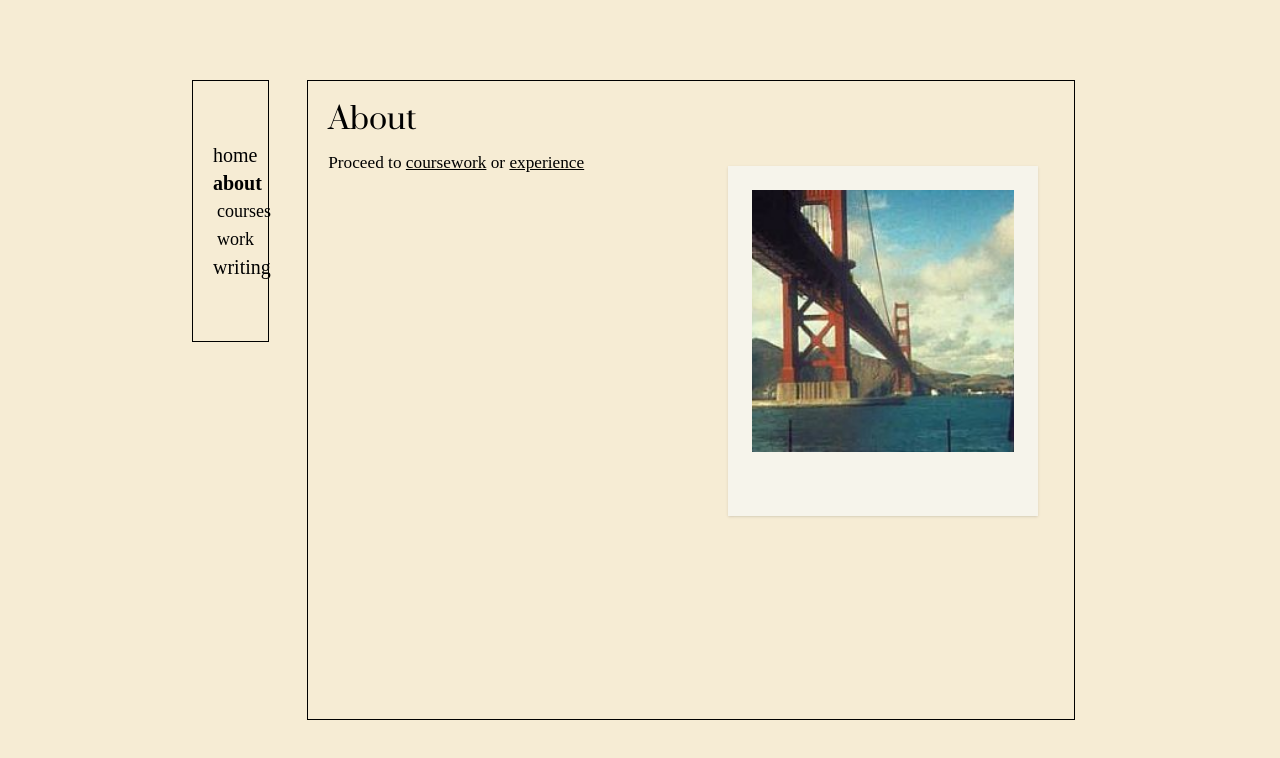
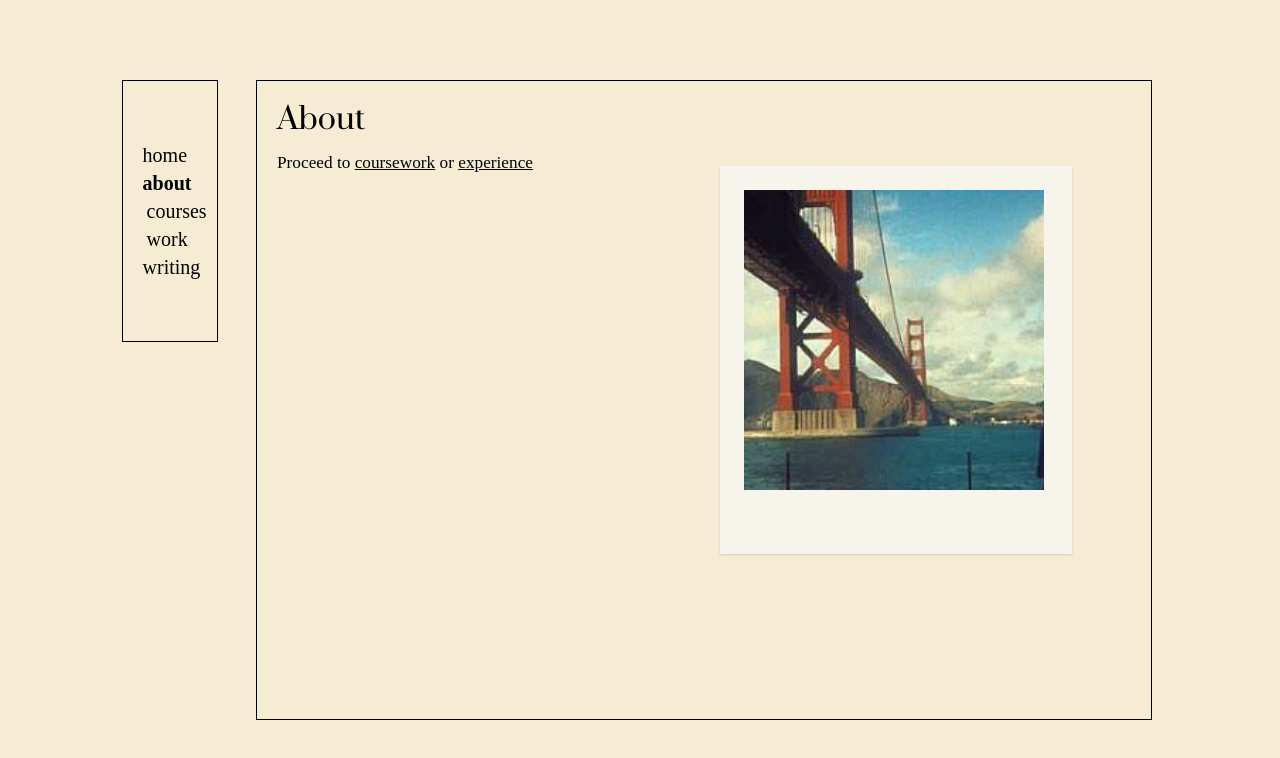
Before and after one commit to wsepesi/ws-personal-site, a Next.js app: page /about in a window 1280 px wide. Shown: the top 758 px of the page. Built offline with nearby package versions, Linux system fonts and the light colour scheme; a web font is replaced by a local one.

Commit message:
fixed breakpoints lol

```diff
--- a/components/SiteBase.tsx
+++ b/components/SiteBase.tsx
@@ -47,8 +47,8 @@ const SiteBase = (props: PageProps) => {
                 />
                 <title>William [dot] Computer</title>
             </Head>
-            <div className="flex flex-col sm:flex-row sm:pt-[10vh] sm:pl-[9.5vw] lg:pl-[15vw] px-[3vw] sm:pr-0 items-center sm:items-start">
-                <div className="sm:min-w-[7vw] w-[50vw] lg:w-[6vw] lg:min-w-0 mx-[3vw] sm:py-[7.5vh] flex flex-row justify-between sm:justify-start sm:flex-col sm:border border-1 border-black sm:mr-[3vw] sm:w-[7.5vw]  sm:mx-0">
+            <div className="flex flex-col sm:flex-row sm:pt-[10vh] sm:pl-[9.5vw] 2xl:pl-[15vw] px-[3vw] sm:pr-0 items-center sm:items-start">
+                <div className="sm:min-w-[7vw] w-[50vw] 2xl:w-[6vw] 2xl:min-w-0 mx-[3vw] sm:py-[7.5vh] flex flex-row justify-between sm:justify-start sm:flex-col sm:border border-1 border-black sm:mr-[3vw] sm:w-[7.5vw]  sm:mx-0">
                     {Object.entries(directory).map(([path, { name }]) => {
                         const here = (path !== '/' && location.includes(path)) || location === path
                         return name !== "about" ? (
@@ -79,10 +79,10 @@ const SiteBase = (props: PageProps) => {
                                     <div className="pl-1">
                                         {/* TODO: refactor nicely if you add more of these */}
                                         <Link href="/about/courses">
-                                                <p className={`text-lg text-black ${location.includes("courses") ? "font-black" : "font-medium"} hover:font-black sm:mx-5`}>courses</p>
+                                                <p className={`text-xl text-black ${location.includes("courses") ? "font-black" : "font-medium"} hover:font-black sm:mx-5`}>courses</p>
                                         </Link>
                                         <Link href="/about/work">
-                                                <p className={`text-lg text-black ${location.includes("work") ? "font-black" : "font-medium"} hover:font-black sm:mx-5`}>work</p>
+                                                <p className={`text-xl text-black ${location.includes("work") ? "font-black" : "font-medium"} hover:font-black sm:mx-5`}>work</p>
                                         </Link>
                                     </div>
                                 )}
@@ -92,7 +92,7 @@ const SiteBase = (props: PageProps) => {
                     }
                     )}
                 </div>
-                <div className="h-[calc(95dvh)] w-full mx-[3vw] mb-[1vh] sm:mx-0 sm:my-0 sm:w-[60vw] lg:min-w-[50vw] lg:w-[60vw] sm:h-[80vh] border border-1 border-black overflow-y-auto min-w-0 sm:min-w-[70vw]">
+                <div className="h-[calc(95dvh)] w-full mx-[3vw] mb-[1vh] sm:mx-0 sm:my-0 sm:w-[60vw] 2xl:min-w-[50vw] 2xl:w-[60vw] sm:h-[80vh] border border-1 border-black overflow-y-auto min-w-0 sm:min-w-[70vw]">
                     <div className="px-5 pb-5 pt-2">
                         <h1 className="font-title pt-2 md:py-2 self-center md:self-start text-center md:text-start">{props.title}</h1>
                         {props.children}
```
